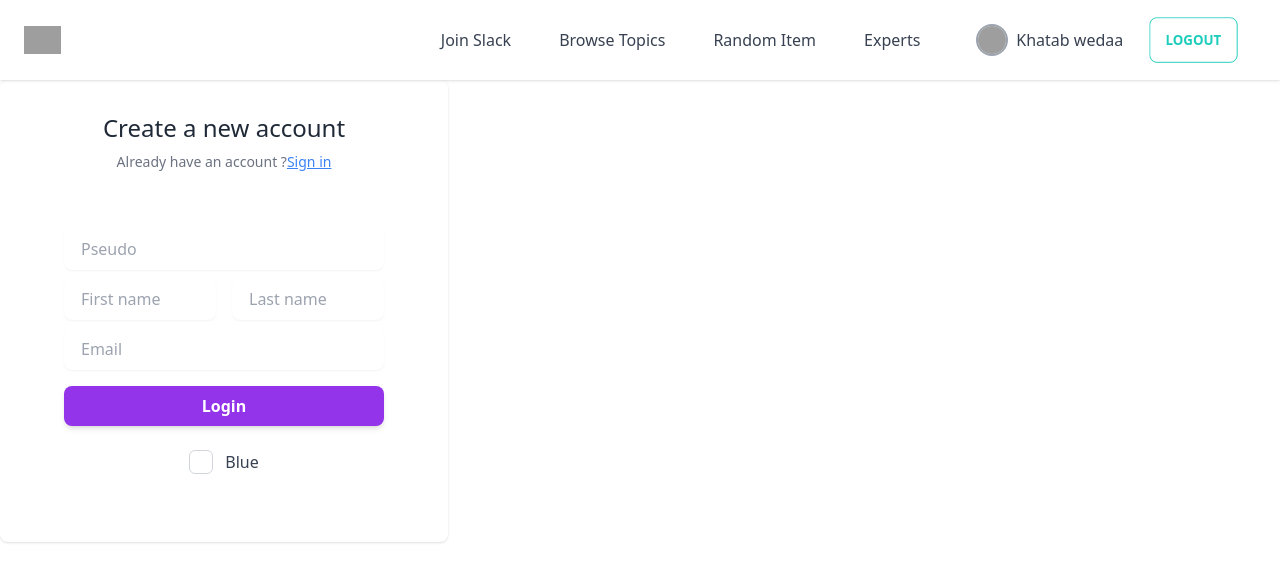
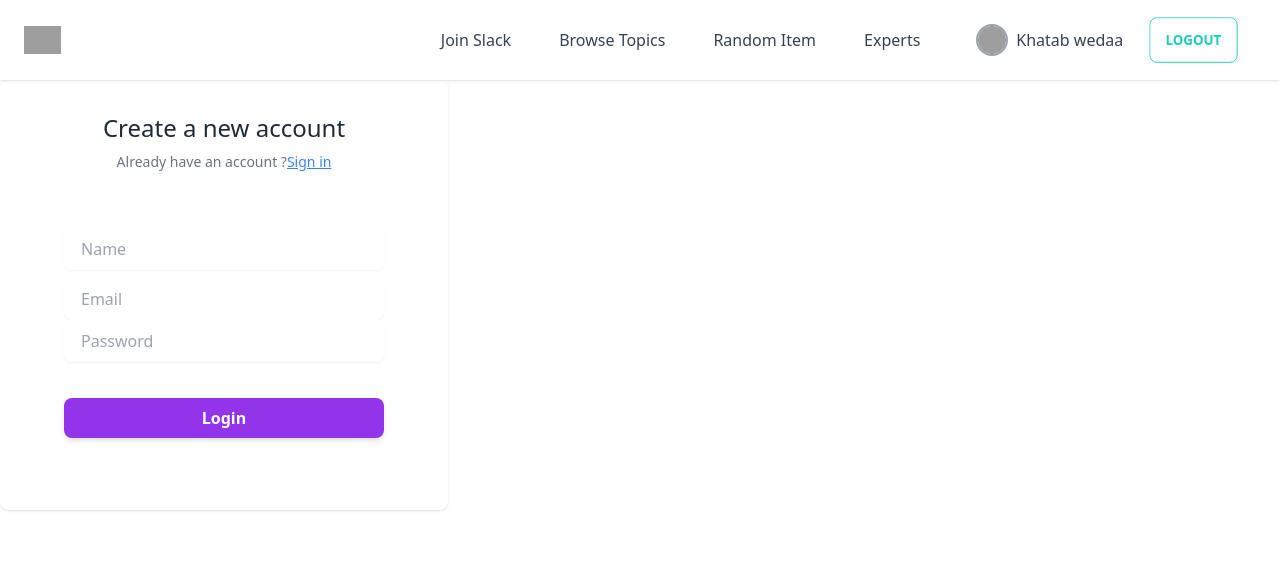
Before and after one commit to MdAbdullahIbnNoor/event-management, a React (Vite) app: page /signup in a window 1280 px wide. Shown: the top 582 px of the page. Built offline with nearby package versions, Linux system fonts and the light colour scheme; grey boxes are pictures that could not be loaded.

Commit message:
Login functionality added

```diff
--- a/src/components/LoginPage.jsx
+++ b/src/components/LoginPage.jsx
@@ -1,6 +1,41 @@
+import { useContext } from "react";
+import { Link, useNavigate } from "react-router-dom"
+import { AuthContext } from "../Providers/AuthProvider";
 
 
 function LoginPage() {
+
+    const { signInUser, signUpWithGoogle } = useContext(AuthContext);
+    const naviGate = useNavigate();
+    // console.log(signInUser);
+
+    const handleLogin = e => {
+        e.preventDefault();
+        const email = e.target.email.value;
+        const password = e.target.password.value;
+        // console.log(email, password);
+
+        signInUser(email, password)
+            .then(res => {
+                console.log(res.user)
+                e.target.reset()
+                naviGate('/')
+            }).catch(error => {
+                console.log(error.message);
+            })
+
+    }
+
+    const handleGoogleSignUp = () => {
+        signUpWithGoogle()
+            .then(res => {
+                console.log(res.user)
+            })
+            .catch(error => {
+                console.log(error.message);
+            })
+    }
+
     return (
         <div className="hero min-h-[920px]" style={{ backgroundImage: 'url(https://plus.unsplash.com/premium_photo-1664474653221-8412b8dfca3e?ixlib=rb-4.0.3&ixid=M3wxMjA3fDB8MHxwaG90by1wYWdlfHx8fGVufDB8fHx8fA%3D%3D&auto=format&fit=crop&w=2069&q=80)' }}>
             <div className="hero-overlay bg-opacity-80"></div>
@@ -10,7 +45,7 @@ function LoginPage() {
                     <a href="#" rel="noopener noreferrer" className="focus:underline hover:underline text-accent ml-2 font-semibold">Sign up here</a>
                 </p>
                 <div className="my-6 space-y-4">
-                    <button aria-label="Login with Google" type="button" className="flex items-center justify-center w-full p-4 space-x-4 border-2 border-accent-focus rounded-md">
+                    <button onClick={() => handleGoogleSignUp()} aria-label="Login with Google" type="button" className="flex items-center justify-center w-full p-4 space-x-4 border-2 border-accent-focus rounded-md">
                         <svg xmlns="http://www.w3.org/2000/svg" viewBox="0 0 32 32" className="w-5 h-5 fill-current">
                             <path d="M16.318 13.714v5.484h9.078c-0.37 2.354-2.745 6.901-9.078 6.901-5.458 0-9.917-4.521-9.917-10.099s4.458-10.099 9.917-10.099c3.109 0 5.193 1.318 6.38 2.464l4.339-4.182c-2.786-2.599-6.396-4.182-10.719-4.182-8.844 0-16 7.151-16 16s7.156 16 16 16c9.234 0 15.365-6.49 15.365-15.635 0-1.052-0.115-1.854-0.255-2.651z"></path>
                         </svg>
@@ -20,7 +55,7 @@ function LoginPage() {
                 <div className="flex items-center w-full my-4">
 
                 </div>
-                <form novalidate="" action="" className="space-y-8">
+                <form onSubmit={handleLogin} className="space-y-8">
                     <div className="space-y-4">
                         <div className="space-y-2">
                             <label for="email" className="block text-sm text-gray-50">Email address</label>
--- a/src/components/SignUp.jsx
+++ b/src/components/SignUp.jsx
@@ -20,12 +20,13 @@ const SignUp = () => {
                 type="text"
                 id="create-account-pseudo"
                 className=" rounded-lg border-transparent flex-1 appearance-none border border-gray-300 w-full py-2 px-4 bg-white text-gray-700 placeholder-gray-400 shadow-sm text-base focus:outline-none focus:ring-2 focus:ring-purple-600 focus:border-transparent"
-                name="pseudo"
-                placeholder="Pseudo"
+                name="name"
+                placeholder="Name"
+                required
               />
             </div>
           </div>
-          <div className="flex gap-4 mb-2">
+          {/* <div className="flex gap-4 mb-2">
             <div className=" relative ">
               <input
                 type="text"
@@ -44,7 +45,7 @@ const SignUp = () => {
                 placeholder="Last name"
               />
             </div>
-          </div>
+          </div> */}
           <div className="flex flex-col mb-2">
             <div className=" relative ">
               <input
@@ -52,6 +53,16 @@ const SignUp = () => {
                 id="create-account-email"
                 className=" rounded-lg border-transparent flex-1 appearance-none border border-gray-300 w-full py-2 px-4 bg-white text-gray-700 placeholder-gray-400 shadow-sm text-base focus:outline-none focus:ring-2 focus:ring-purple-600 focus:border-transparent"
                 placeholder="Email"
+                required
+              />
+            </div>
+            <div className=" relative mb-5">
+              <input
+                type="Password"
+                id="create-account-email"
+                className=" rounded-lg border-transparent flex-1 appearance-none border border-gray-300 w-full py-2 px-4 bg-white text-gray-700 placeholder-gray-400 shadow-sm text-base focus:outline-none focus:ring-2 focus:ring-purple-600 focus:border-transparent"
+                placeholder="Password"
+                required
               />
             </div>
           </div>
@@ -64,19 +75,7 @@ const SignUp = () => {
             </button>
           </div>
         </form>
-        <div className="flex items-center justify-center mt-6">
-          <div>
-            <label className="flex items-center mb-3 space-x-3">
-              <input
-                type="checkbox"
-                name="checked-demo"
-                className="form-tick appearance-none bg-white bg-check h-6 w-6 border border-gray-300 rounded-md checked:bg-blue-500 checked:border-transparent focus:outline-none"
-              />
-              <span className="font-normal text-gray-700 dark:text-white">Blue</span>
-            </label>
-            {/* Repeat the above 'label' for other checkbox options */}
-          </div>
-        </div>
+
       </div>
     </div>
   );
```
Also changed, not shown: public/image2.png (added).
